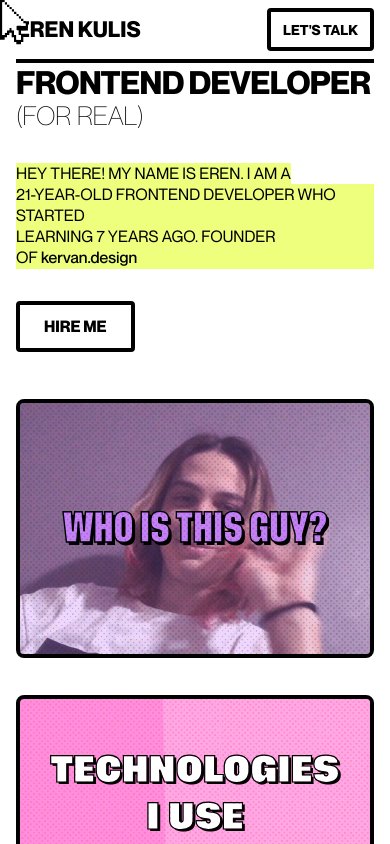
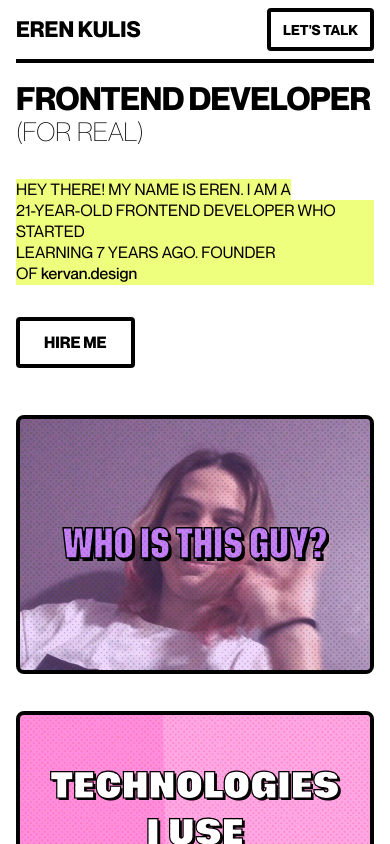
Before and after one commit to mrberenben/eren.rocks, a Next.js app: page / in a window 390 px wide. Shown: the top 844 px of the page. Built offline with nearby package versions, Linux system fonts and the light colour scheme.

Commit message:
:bug: some bug fixes

```diff
--- a/src/components/layout/header.tsx
+++ b/src/components/layout/header.tsx
@@ -10,7 +10,12 @@ const Header: React.FC<{}> = () => {
       </Link>
 
       <nav role="navigation" className={styles.nav}>
-        <Button size="xs">let's talk</Button>
+        <Button
+          size="xs"
+          onClick={() => window.location.replace("mailto:mrberenben@gmail.com")}
+        >
+          let's talk
+        </Button>
       </nav>
     </header>
   );
--- a/src/styles/components/layout/cursor.module.scss
+++ b/src/styles/components/layout/cursor.module.scss
@@ -10,7 +10,7 @@
   pointer-events: none;
   z-index: 100;
 
-  @media screen and (hover: none) and (pointer: coarse) {
-    display: none;
+  @media (hover: none) {
+    display: none !important;
   }
 }
--- a/src/styles/pages/index.module.scss
+++ b/src/styles/pages/index.module.scss
@@ -35,7 +35,7 @@
 
   @media screen and (max-width: 1200px) {
     flex-direction: column !important;
-    margin-block-start: 2em;
+    margin-block-start: 3em;
   }
 
   & .section_banner_left {
```
